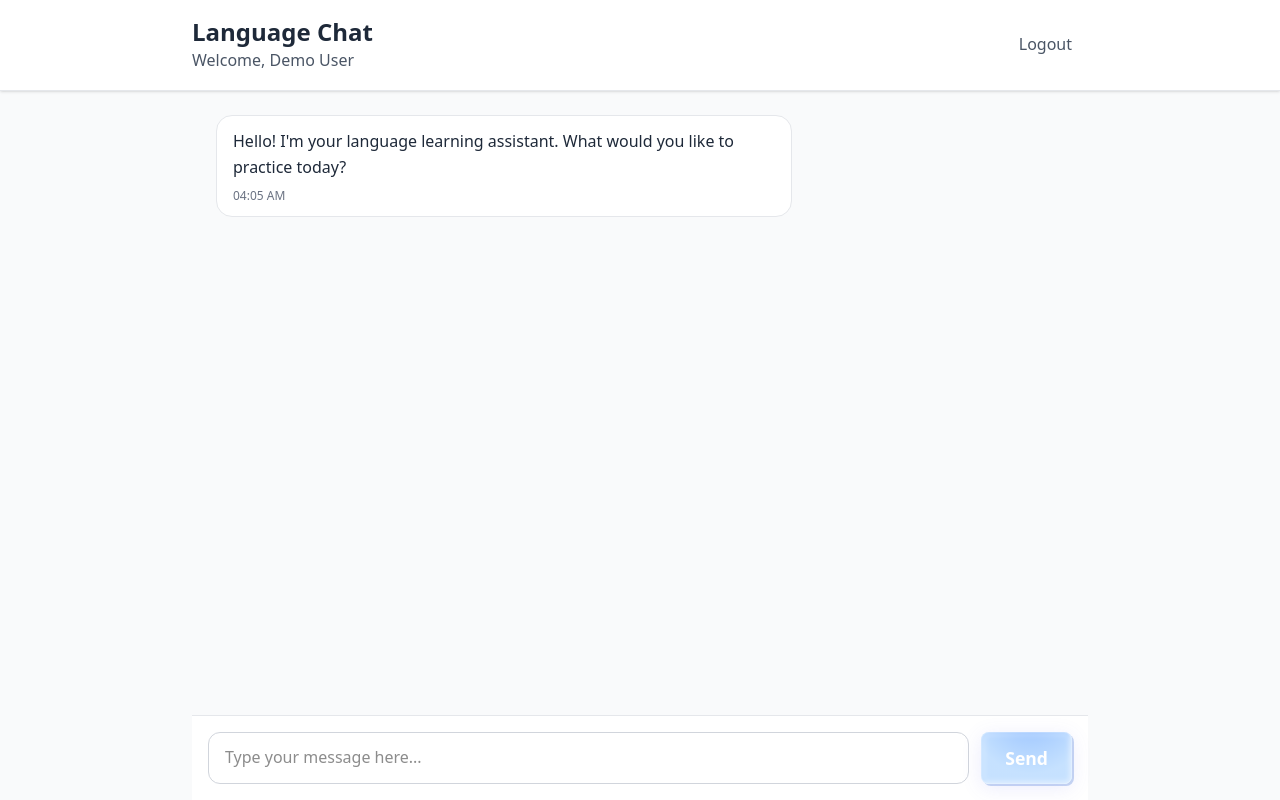
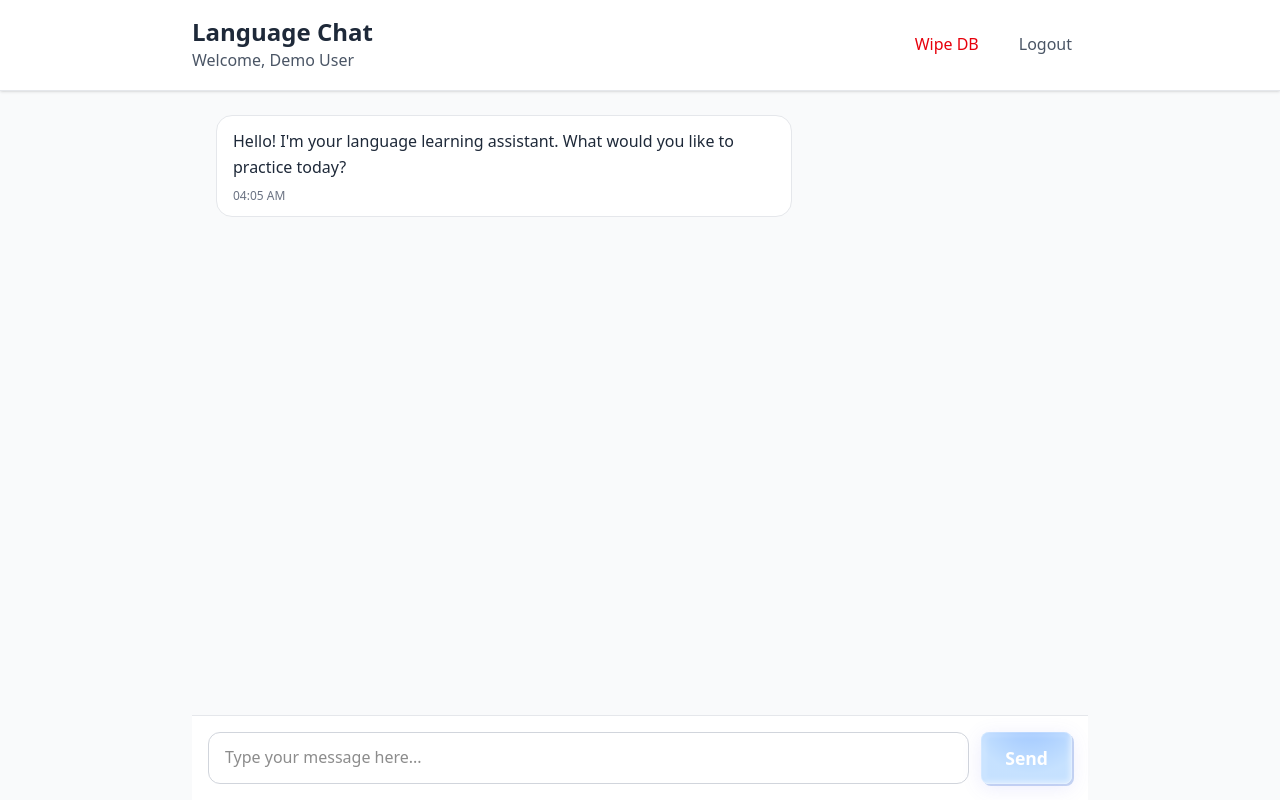
Before and after one commit to andrewqqn/microlang-ui, a React (Vite) app: page /chatbot in a window 1280 px wide. Built offline with nearby package versions, Linux system fonts and the light colour scheme; sample sign-in values are in the browser's storage.

Commit message:
wipe database option

```diff
--- a/src/pages/ChatbotPage.tsx
+++ b/src/pages/ChatbotPage.tsx
@@ -46,10 +46,12 @@ const ChatbotPage: React.FC = () => {
 
     try {
       // Send POST request to the API server
+      // const token = localStorage.getItem('authToken');
       const response = await fetch(`${import.meta.env.VITE_API_URL}/chat`, {
         method: 'POST',
         headers: {
           'Content-Type': 'application/json',
+          // 'Authorization': `Bearer ${token}`,
         },
         body: JSON.stringify({ message: inputMessage }),
       });
@@ -96,6 +98,34 @@ const ChatbotPage: React.FC = () => {
     }
   };
 
+  const handleWipeDb = async () => {
+    try {
+      const response = await fetch(`${import.meta.env.VITE_API_URL}/wipe_db`, {
+        method: 'DELETE',
+        headers: {
+          'Content-Type': 'application/json',
+        },
+      });
+
+      if (!response.ok) {
+        throw new Error(`HTTP error! status: ${response.status}`);
+      }
+
+      // Clear local messages after successful wipe
+      setMessages([
+        {
+          id: 1,
+          text: "Hello! I'm your language learning assistant. What would you like to practice today?",
+          isUser: false,
+          timestamp: new Date()
+        }
+      ]);
+    } catch (error) {
+      console.error('Error wiping database:', error);
+      // Optionally, show an error message to the user
+    }
+  };
+
   return (
     <div className="min-h-screen bg-gray-50 flex flex-col font-sans">
       <header className="bg-white shadow-sm border-b border-gray-200 px-6 py-4 flex-shrink-0">
@@ -104,12 +134,20 @@ const ChatbotPage: React.FC = () => {
             <h1 className="text-2xl font-bold text-gray-800">Language Chat</h1>
             <span className="text-gray-600">Welcome, {user?.name}</span>
           </div>
+          <div className="flex gap-2">
+            <button
+              onClick={handleWipeDb}
+              className="px-4 py-2 text-red-600 hover:text-red-800 hover:bg-red-50 rounded-lg transition-colors duration-200"
+            >
+              Wipe DB
+            </button>
             <button
               onClick={logout}
               className="px-4 py-2 text-gray-600 hover:text-gray-800 hover:bg-gray-100 rounded-lg transition-colors duration-200"
             >
               Logout
             </button>
+          </div>
         </div>
       </header>
 
```
Lines whose indentation alone changed are shown as unchanged.
